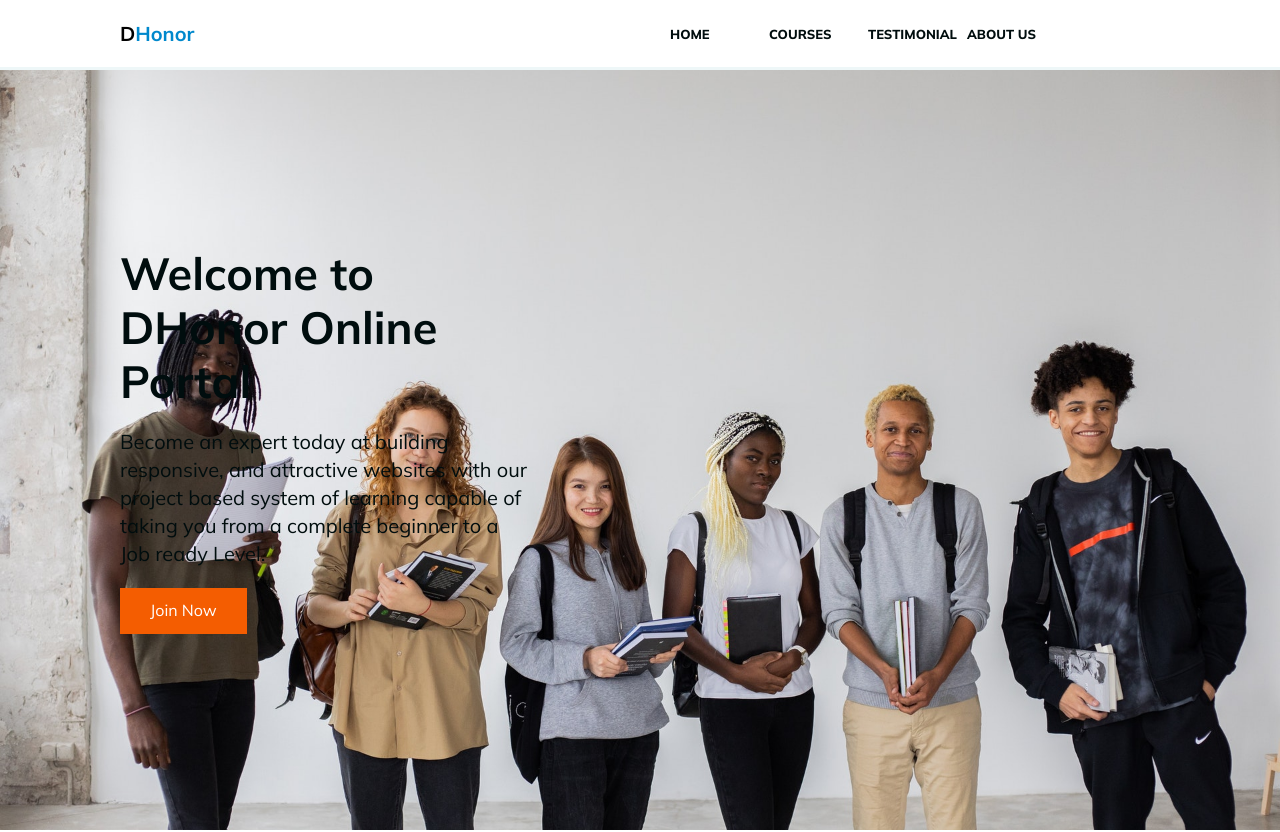
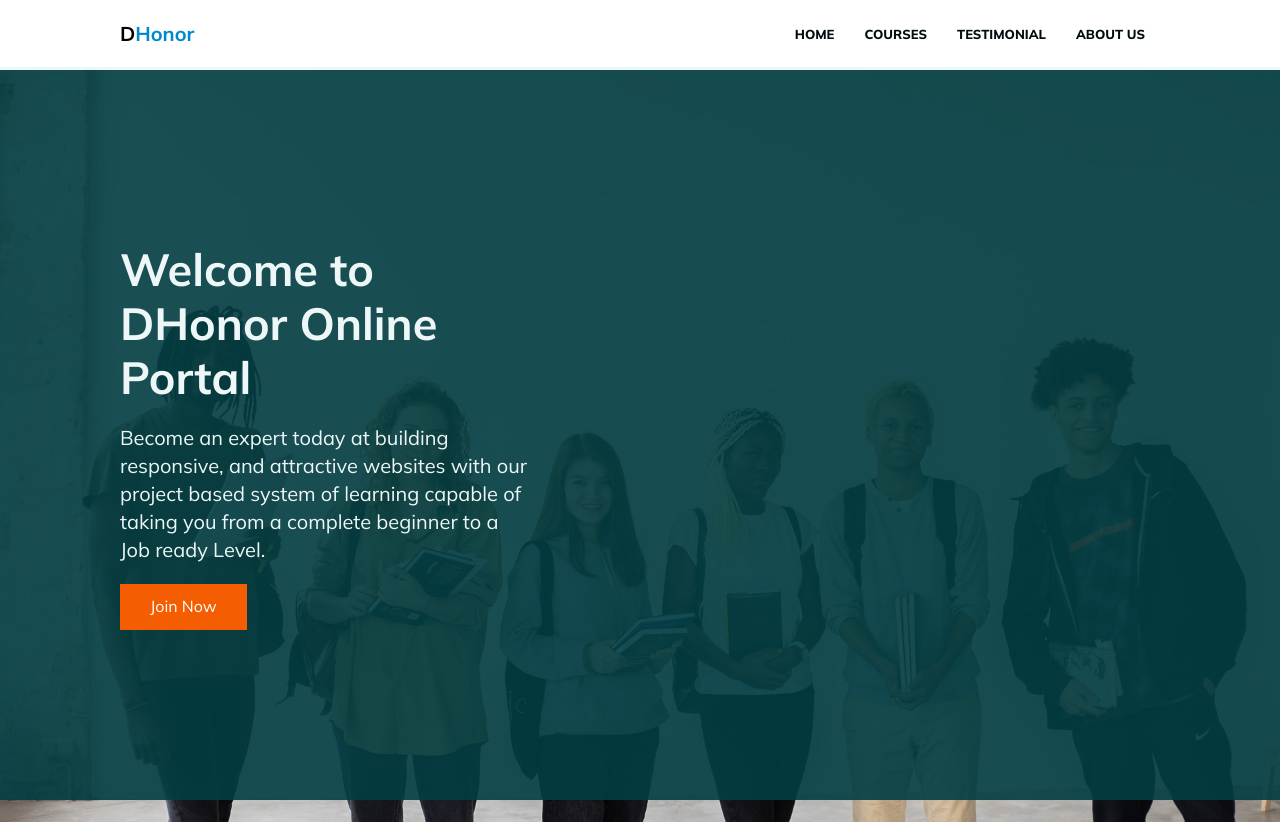
Before and after one commit to JoshuaOyewole/DHonor, a plain HTML site: page index.html in a window 1280 px wide. Shown: the top 832 px of the page. Drawn offline with Linux system fonts and the light colour scheme.

Commit message:
slideshow view height issue resolved

```diff
--- a/index.html
+++ b/index.html
@@ -53,8 +53,8 @@
                       Become an expert today at building responsive, and attractive websites with our project based system of learning capable of taking you from a complete beginner to a Job ready Level. </p>
                       <a href='#register' class='btn_register'>Join Now</a>
                  </div>
-
             </div>
+            <div class="bg-overlay2"></div>
        </section>
 
        <!-- WHO WE ARE -->
--- a/styles.css
+++ b/styles.css
@@ -324,6 +324,15 @@
     @media (min-width: 75em) {
       .t-center-mobile {
         text-align: left; } }
+        .bg-overlay2 {
+            position: absolute;
+            width: 100%;
+            height: 100%;
+            top: 0;
+            left: 0;
+            background-color: rgba(3, 62, 66, 0.9) }
+            .bg-overlay__main-color {
+              background-color: rgba(3, 62, 66, 0.9); }
 
   .bg-overlay {
     position: absolute;
@@ -478,7 +487,7 @@
     padding-top: 5rem !important; }
     @media (min-width: 23.88em) {
       .slideshow-main {
-        height: 95vh; } }
+        height: 94vh; } }
     @media (min-width: 75em) {
       .slideshow-main {
         background-image: url("/images/slideshow.jpg"); } }
@@ -515,8 +524,7 @@
           font-size: 4.5rem;
           padding-top: 0rem;
           line-height: 1.2;
-          padding-bottom: 0rem;
-          color: #000D0E; } }
+          padding-bottom: 0rem; } }
     .slideshow__desc {
       font-size: 1.6rem;
       font-weight: normal !important;
@@ -533,7 +541,6 @@
       @media (min-width: 75em) {
         .slideshow__desc {
           font-size: 2rem;
-          color: #000D0E;
           padding-top: 2rem; } }
     .slideshow__bar {
       background: linear-gradient(-45deg, #166C4D, #EEF7F8, #166C4D, #FEE300);
@@ -1243,10 +1250,11 @@
 
   .navbar ul {
     list-style: none;
-    display: grid;
-    grid-template-columns: repeat(5, 1fr);
+    display: flex;
     justify-self: end; }
-
+    .navbar ul li{
+        padding:0 1rem;
+    }
   .nav-item {
     color: #000D0E;
     font-size: 1.3rem;
```
